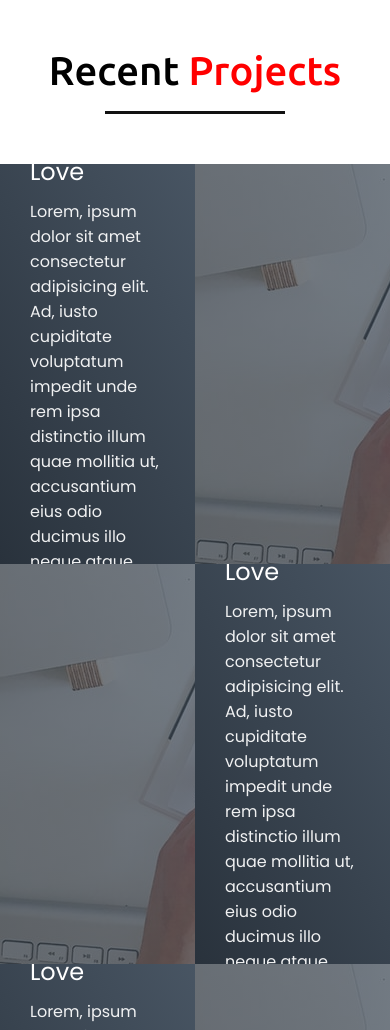
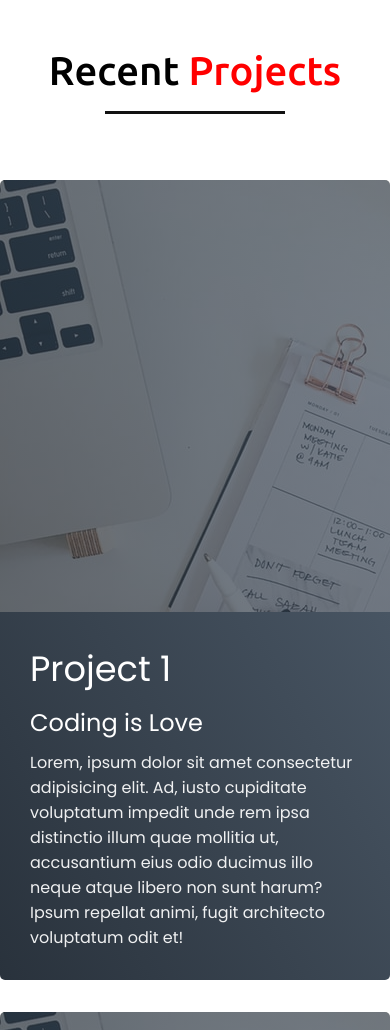
Before and after one commit to chaitanya360/known-arrow, a plain HTML site: page index.html in a window 390 px wide. Shown: the part 4614-5644 px from the top of the page. Drawn offline with nearby package versions, Linux system fonts and the light colour scheme.

Commit message:
fixed responsive issue"

```diff
--- a/index.html
+++ b/index.html
@@ -279,7 +279,7 @@
                     </div>
                     <div class="icons">
                         <div class="row">
-                            <i class="fas fa-call"></i>
+                            <i class="fas fa-phone-alt"></i>
                             <div class="info">
                                 <div class="head">Number</div>
                                 <div class="sub-title">+91123456789</div>
--- a/style.css
+++ b/style.css
@@ -381,6 +381,7 @@ section .title::after {
 }
 
 /* cj. alternative direction */
+
 #projects .all-projects > :nth-child(even) {
   flex-direction: row-reverse;
 }
@@ -626,6 +627,26 @@ footer span a:hover {
 }
 
 @media (max-width: 991px) {
+  /* .cj these are the changes for project */
+  #projects .project-item {
+    flex-direction: column-reverse;
+    height: 800px;
+    margin: 1rem;
+    width: 100%;
+    border-radius: 5px;
+  }
+  #projects .all-projects > :nth-child(even) {
+    flex-direction: column-reverse;
+  }
+
+  #projects .project-img {
+    flex-basis: 80%;
+    height: fit-content;
+    width: 100%;
+    object-fit: cover;
+    position: relative;
+  }
+
   .max-width {
     padding: 0 50px;
   }
```
